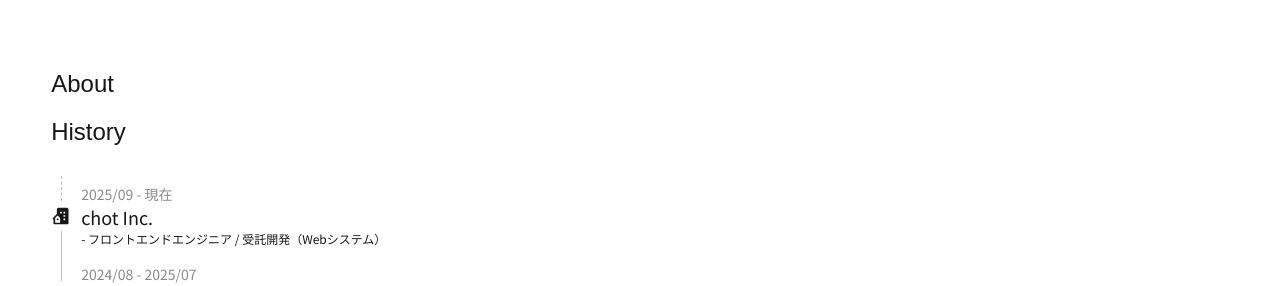
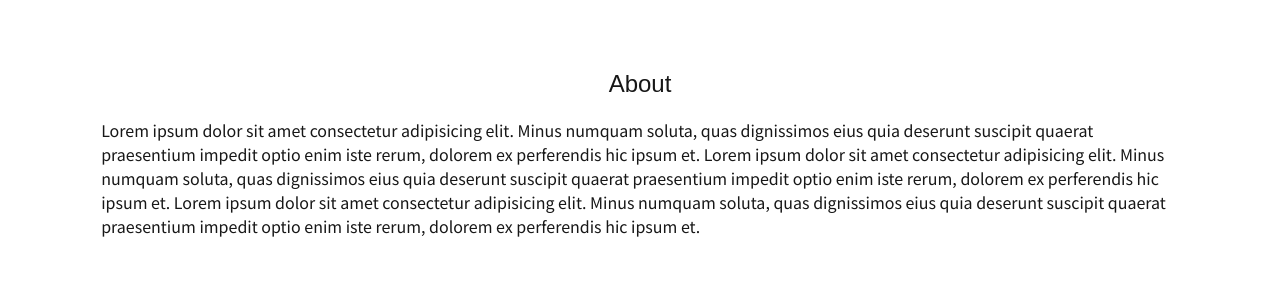
Before and after one commit to 4okimi7uki/website, a Next.js app: page / in a window 1280 px wide. Shown: the part 495-781 px from the top of the page. Built offline with nearby package versions, Linux system fonts and the light colour scheme; a web font is replaced by a local one.

Commit message:
feat: update About contents

```diff
--- a/src/components/layouts/About/About.tsx
+++ b/src/components/layouts/About/About.tsx
@@ -62,14 +62,27 @@ const BIO = [
 export function About() {
     return (
         <Section>
-            <HeadingTitle title="About" type="h1" />
-            <HeadingTitle title="History" type="h2" />
+            <HeadingTitle title="About" type="h1" align="center" />
+            <div className={styles.wrapper}>
+                <p>
+                    Lorem ipsum dolor sit amet consectetur adipisicing elit. Minus numquam soluta, quas dignissimos eius
+                    quia deserunt suscipit quaerat praesentium impedit optio enim iste rerum, dolorem ex perferendis hic
+                    ipsum et. Lorem ipsum dolor sit amet consectetur adipisicing elit. Minus numquam soluta, quas
+                    dignissimos eius quia deserunt suscipit quaerat praesentium impedit optio enim iste rerum, dolorem
+                    ex perferendis hic ipsum et. Lorem ipsum dolor sit amet consectetur adipisicing elit. Minus numquam
+                    soluta, quas dignissimos eius quia deserunt suscipit quaerat praesentium impedit optio enim iste
+                    rerum, dolorem ex perferendis hic ipsum et.
+                </p>
+            </div>
+
+            <HeadingTitle title="History" type="h2" align="center" />
+            <div className={styles.historyListWrapper}>
                 <ul className={styles.historyList}>
                     {BIO.sort((a, b) => dayjs(b.startDate).diff(a.startDate)).map((item) => {
                         return (
                             <li key={item.title} className={styles.bioListItem}>
                                 <div className={styles.iconArea}>
-                                <div className={styles.bar}></div>
+                                    <div className={styles.bar} />
                                     <div>{item.icon}</div>
                                     <div className={styles.bar} />
                                 </div>
@@ -84,6 +97,7 @@ export function About() {
                         );
                     })}
                 </ul>
+            </div>
         </Section>
     );
 }
--- a/src/components/layouts/About/index.module.scss
+++ b/src/components/layouts/About/index.module.scss
@@ -1,5 +1,16 @@
 @use "@/styles/mixin" as *;
 @use "@/styles/variables" as *;
+
+.wrapper {
+    margin: 0 50px 50px;
+    @include sp {
+        margin: 0 12px 50px;
+    }
+}
+
+.historyListWrapper {
+    margin-inline: auto;
+}
 
 ul.historyList {
     margin: 10px 0;
```
Lines whose indentation alone changed are shown as unchanged.
